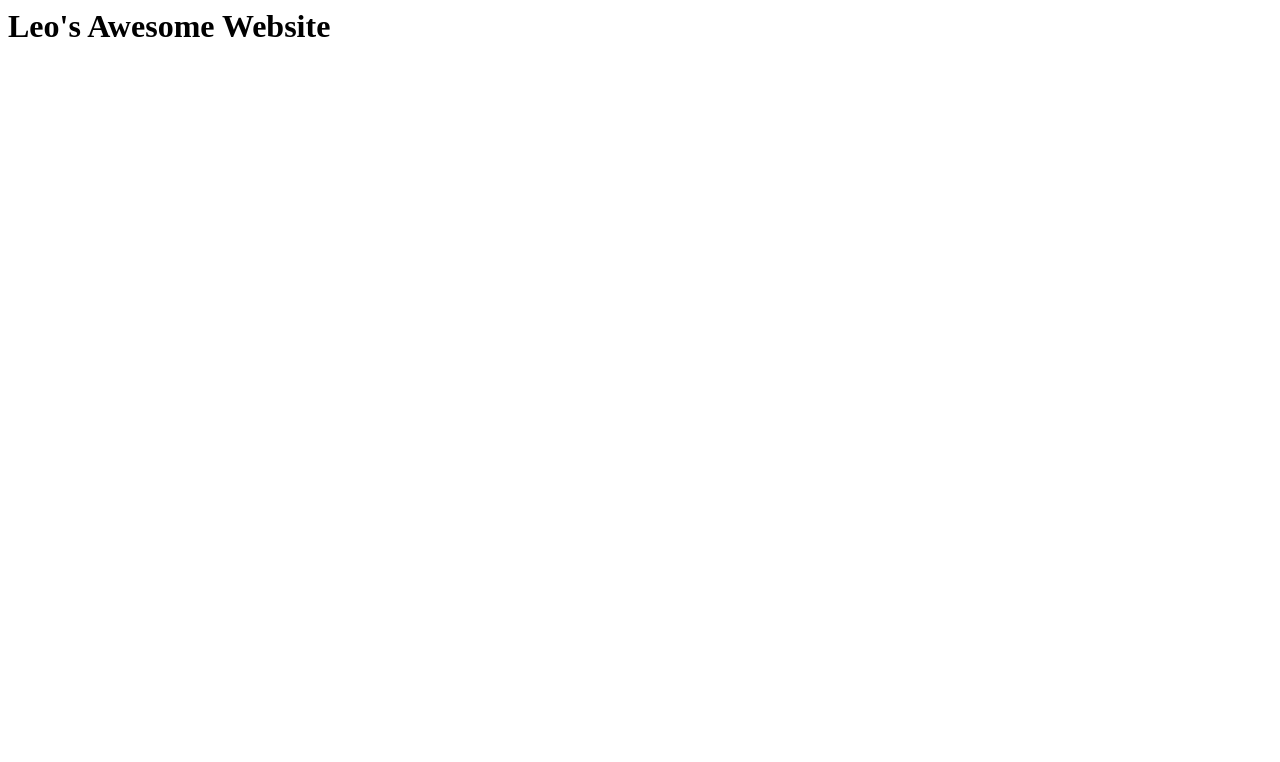
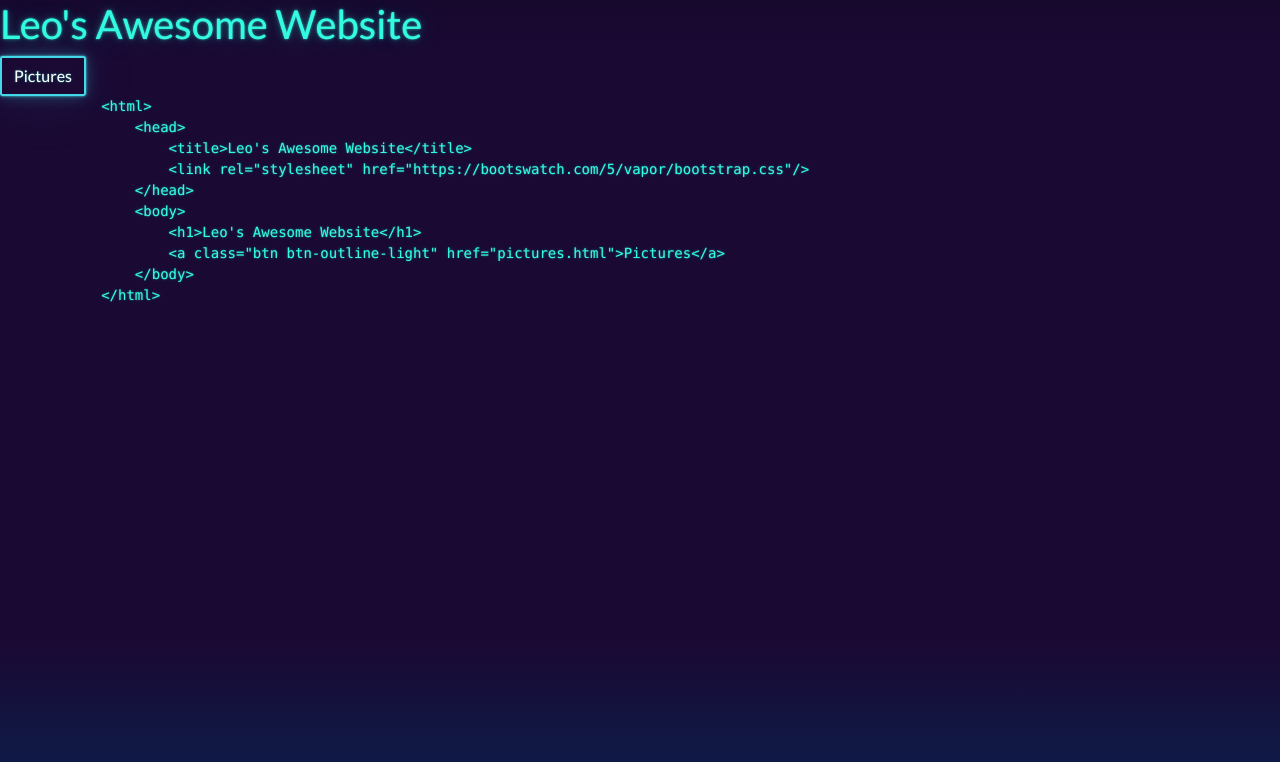
Before and after one commit to ldlrdev/ldlrdev.github.io, a plain HTML site: page index.html in a window 1280 px wide. Drawn offline with nearby package versions, Linux system fonts and the light colour scheme.

Commit message:
Adding some pokemon pictures and stuff

```diff
--- a/index.html
+++ b/index.html
@@ -1,8 +1,22 @@
 <html>
     <head>
         <title>Leo's Awesome Website</title>
+        <link rel="stylesheet" href="https://bootswatch.com/5/vapor/bootstrap.css"/>
     </head>
     <body>
         <h1>Leo's Awesome Website</h1>
+        <a class="btn btn-outline-light" href="pictures.html">Pictures</a>
+        <pre>
+            &lt;html&gt;
+                &lt;head&gt;
+                    &lt;title&gt;Leo's Awesome Website&lt;/title&gt;
+                    &lt;link rel="stylesheet" href="https://bootswatch.com/5/vapor/bootstrap.css"/&gt;
+                &lt;/head&gt;
+                &lt;body&gt;
+                    &lt;h1&gt;Leo's Awesome Website&lt;/h1&gt;
+                    &lt;a class="btn btn-outline-light" href="pictures.html"&gt;Pictures&lt;/a&gt;
+                &lt;/body&gt;
+            &lt;/html&gt;
+        </pre>
     </body>
 </html>
```
Also changed, not shown: pictures.html (added, +40 -0 lines), images/baulbasaur.JPG (added), images/charmander.JPG (added), images/pikachu.JPG (added), images/squirtle.JPG (added).
